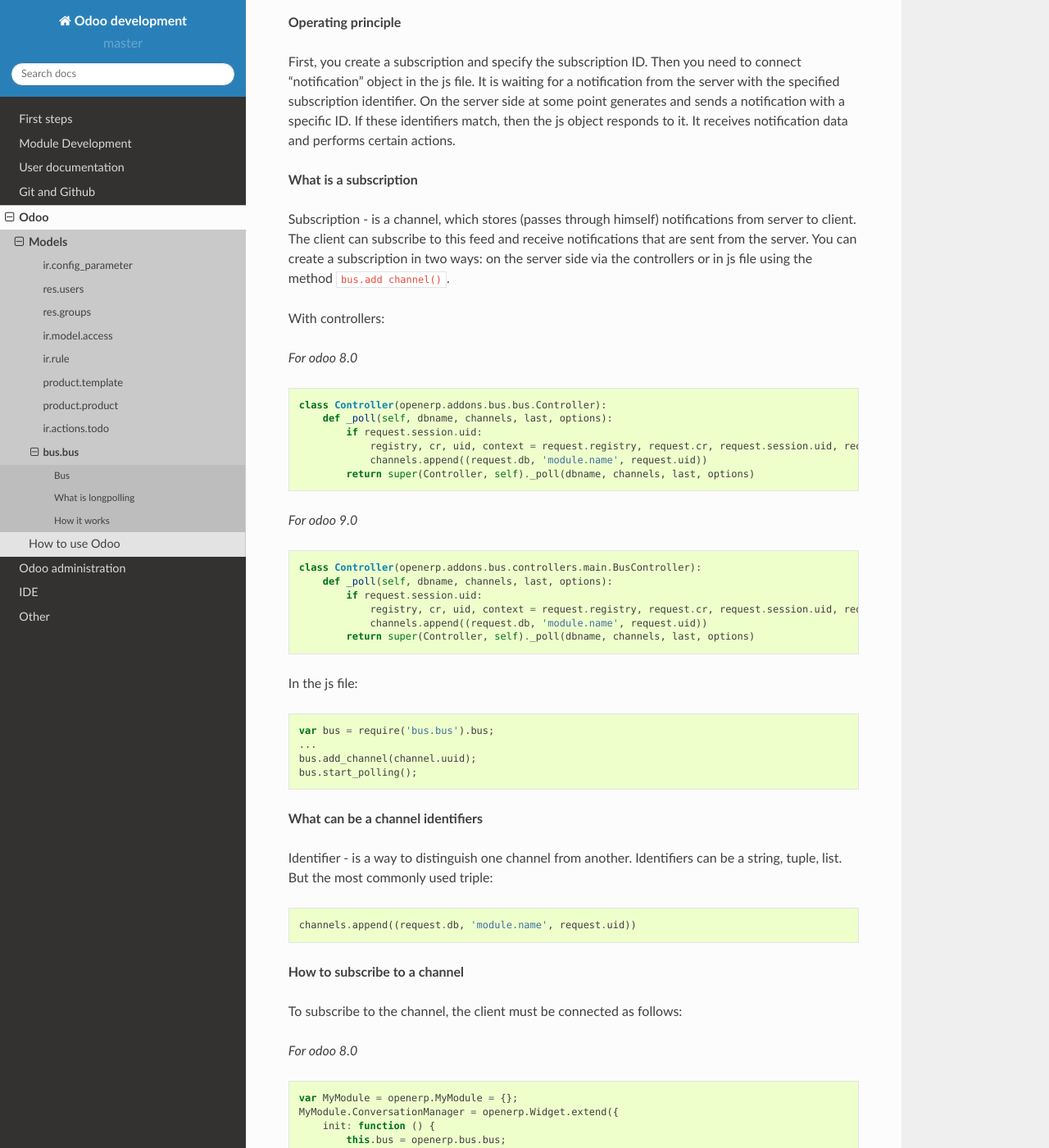
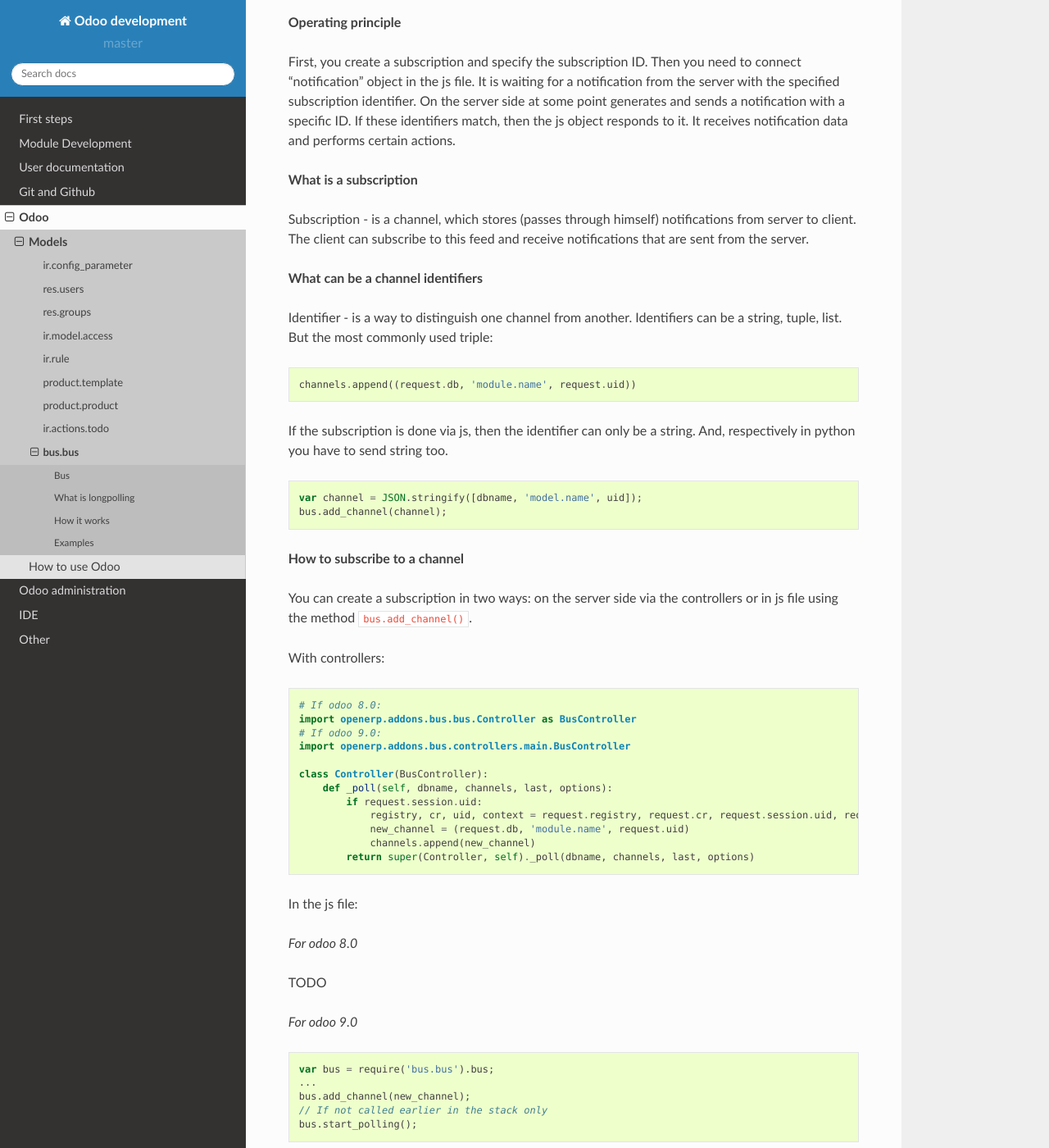
Before and after one commit to itpp-labs/odoo-development, a Sphinx documentation site: the page built from docs/odoo/models/bus.bus.rst, in a window 1280 px wide and 1400 px high, scrolled down 571 px. Shown: the whole window at 82% size. Built offline with Sphinx 7.4.7 and the Read the Docs theme 2.0.0, drawn with Linux system fonts in a browser that asks for light colours; pages that are not in the unit, such as notebooks, are missing from menus; some of the changed text lies outside the part shown.

Commit message:
[DOC] corrected mistakes

```diff
--- a/docs/odoo/models/bus.bus.rst
+++ b/docs/odoo/models/bus.bus.rst
@@ -29,42 +29,7 @@
 
 **What is a subscription**
 
-Subscription - is a channel, which stores (passes through himself) notifications from server to client. The client can subscribe to this feed and receive notifications that are sent from the server. You can create a subscription in two ways: on the server side via the controllers or in js file using the method ``bus.add channel()``.
-
-
-With controllers:
-
-*For odoo 8.0*
-
-.. code-block:: py
-
-    class Controller(openerp.addons.bus.bus.Controller):
-        def _poll(self, dbname, channels, last, options):
-            if request.session.uid:
-                registry, cr, uid, context = request.registry, request.cr, request.session.uid, request.context
-                channels.append((request.db, 'module.name', request.uid))
-            return super(Controller, self)._poll(dbname, channels, last, options)
-
-
-*For odoo 9.0*
-
-.. code-block:: py
-
-    class Controller(openerp.addons.bus.controllers.main.BusController):
-        def _poll(self, dbname, channels, last, options):
-            if request.session.uid:
-                registry, cr, uid, context = request.registry, request.cr, request.session.uid, request.context
-                channels.append((request.db, 'module.name', request.uid))
-            return super(Controller, self)._poll(dbname, channels, last, options)
-
-In the js file:
-
-.. code-block:: js
-
-    var bus = require('bus.bus').bus;
-    ...
-    bus.add_channel(channel.uuid);
-    bus.start_polling();
+Subscription - is a channel, which stores (passes through himself) notifications from server to client. The client can subscribe to this feed and receive notifications that are sent from the server.
 
 **What can be a channel identifiers**
 
@@ -74,21 +39,40 @@
 
     channels.append((request.db, 'module.name', request.uid))
 
+If the subscription is done via js, then the identifier can only be a string. And, respectively in python you have to send string too.
+
+.. code-block:: js
+
+    var channel = JSON.stringify([dbname, 'model.name', uid]);
+    bus.add_channel(channel);
+
 **How to subscribe to a channel**
 
-To subscribe to the channel, the client must be connected as follows:
+You can create a subscription in two ways: on the server side via the controllers or in js file using the method ``bus.add_channel()``.
+
+With controllers:
+
+.. code-block:: py
+
+    # If odoo 8.0:
+    import openerp.addons.bus.bus.Controller as BusController
+    # If odoo 9.0:
+    import openerp.addons.bus.controllers.main.BusController
+
+    class Controller(BusController):
+        def _poll(self, dbname, channels, last, options):
+            if request.session.uid:
+                registry, cr, uid, context = request.registry, request.cr, request.session.uid, request.context
+                new_channel = (request.db, 'module.name', request.uid)
+                channels.append(new_channel)
+            return super(Controller, self)._poll(dbname, channels, last, options)
+
+In the js file:
+
 
 *For odoo 8.0*
 
-.. code-block:: js
-
-    var MyModule = openerp.MyModule = {};
-    MyModule.ConversationManager = openerp.Widget.extend({
-        init: function () {
-            this.bus = openerp.bus.bus;
-            this.bus.on("notification", this, this.on_notification);
-            this.bus.start_polling();
-        },
+TODO
 
 *For odoo 9.0*
 
@@ -96,11 +80,29 @@
 
     var bus = require('bus.bus').bus;
     ...
-    var MyModule.ConversationManager = Widget.extend({
-        init: function () {
-            bus.on("notification", this, this.on_notification);
-            bus.start_polling();
-        },
+    bus.add_channel(new_channel);
+    // If not called earlier in the stack only
+    bus.start_polling();
+
+
+To start receiving notifications do as follows:
+
+*For odoo 8.0*
+
+.. code-block:: js
+
+    this.bus = openerp.bus.bus;
+    this.bus.on("notification", this, this.on_notification);
+    this.bus.start_polling();
+
+*For odoo 9.0*
+
+.. code-block:: js
+
+    var bus = require('bus.bus').bus;
+    ...
+    bus.on("notification", this, this.on_notification);
+    bus.start_polling();
 
 ``bus.start_polling();`` can not write if it was already called earlier in the stack.
 
@@ -108,34 +110,13 @@
 
 **How to send a message to the channel**
 
-You can send message to the server in separate widget.
-Create new widget and find ``session`` for requests (sending of message and the work of ``bus``). Create the object of widget, where ``bus`` connection and message processing are made.
-Write the following for the message sending:
+Send messages only through a python. If you want to through the client send something (e.g. via `controllers <http://odoo-development.readthedocs.io/en/latest/dev/py/controllers.html>`_), and then through the server to send the following:
 
-.. code-block:: js
+.. code-block:: py
 
-    MyModule.Conversation = openerp.Widget.extend({
-        init: function(){
-            this.openerp.session = new openerp.Session();
-            this.c_manager = new openerp.ChessChat.ConversationManager(null, channel);
-            this.send_message();
-        },
-
-``send_message()`` function sends messaged though the request ``JSON``.
-
-.. code-block:: js
-
-    send_message: function() {
-        var message = ‘’;
-        // Creating messages
-        this.openerp.session ("/send/", {message: message})
-    }
-
-Create an object for widget work:
-
-.. code-block:: js
-
-    var my_module = new MyModule.Conversation(this);
+    self.env['bus.bus'].sendmany(notifications)
+    # or
+    self.env['bus.bus'].sendone(new_channel, notification)
 
 The below function will intercept form the client the request ``/send/`` and will process this request:
 
@@ -161,16 +142,17 @@
 
 **Who will get this message**
 
-After sending message , function ``this.on_notification`` accepts the message.
+After sending message, function ``this.on_notification`` accepts the message.
 
 ``this.on_notification`` – is response for accepting of server messages
 Notification, which was sent from the server, includes channel and message.
-Put to the corresponding variable values from ``notification``
+Put to the corresponding variable values from ``notification``. Notification handler receives the message. You can do whatever you you need with received message.
 
 .. code-block:: js
 
-    on_notification: function (notification) {
+    on_notification: function (notifications) {
         var self = this;
+        // Old versions passes single notification item here. Fix it.
         if (typeof notification[0][0] === 'string') {
             notification = [notification]
         }
@@ -181,12 +163,28 @@
         }
     },
 
-You should check if there are coincidences with the name of the model, from which the server's response comes.
+Examples
+========
+**pos_multi_session:**
 
-If everything is good, write your process in the on_notification_do():
+`add channel (python) <https://github.com/it-projects-llc/pos-addons/blob/9.0/pos_multi_session/controllers/pos_multi_session.py#L18>`_
 
-.. code-block:: js
+`subscribe <https://github.com/it-projects-llc/pos-addons/blob/9.0/pos_multi_session/static/src/js/pos_multi_session.js#L411>`_
 
-    on_notification_do: function (channel, message) {
-        // your process
-    }
+`send <https://github.com/it-projects-llc/pos-addons/blob/9.0/pos_multi_session/pos_multi_session_models.py#L25>`_
+
+**chess:**
+
+`add channel (js) <https://github.com/GabbasovDinar/addons-dev/blob/website-addons-8.0-chess/chess/static/js/chesschat.js#L11-L14>`_
+
+`subscribe <https://github.com/GabbasovDinar/addons-dev/blob/website-addons-8.0-chess/chess/models/chess.py#L282-L288>`_
+
+`send <https://github.com/GabbasovDinar/addons-dev/blob/website-addons-8.0-chess/chess/static/js/chesschat.js#L134-L145>`_
+
+**mail_move_message:**
+
+`add channel (python) <https://github.com/x620/mail-addons/blob/9.0-mail_move_message/mail_move_message/controllers/main.py#L15>`_
+
+`subscribe <https://github.com/x620/mail-addons/blob/9.0-mail_move_message/mail_base/static/src/js/base.js#L1150-L1152>`_
+
+`send <https://github.com/x620/mail-addons/blob/9.0-mail_move_message/mail_move_message/mail_move_message_models.py#L312>`_
```
